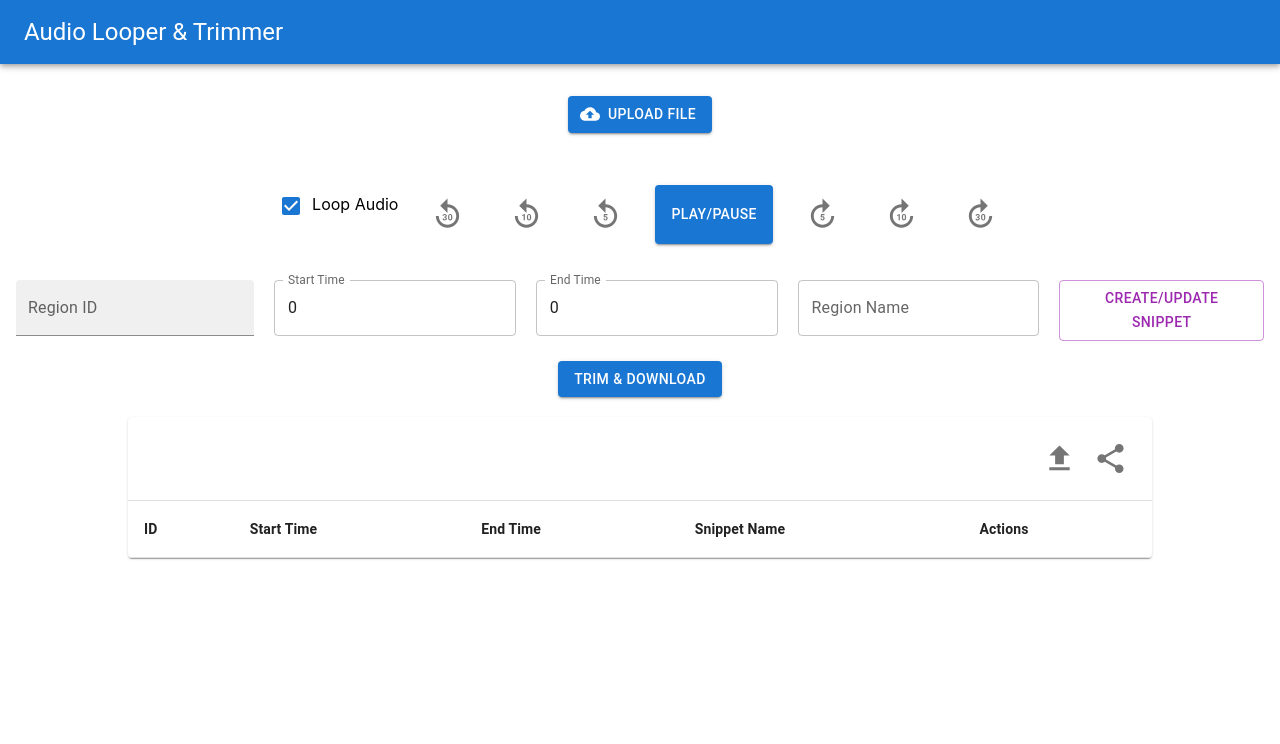
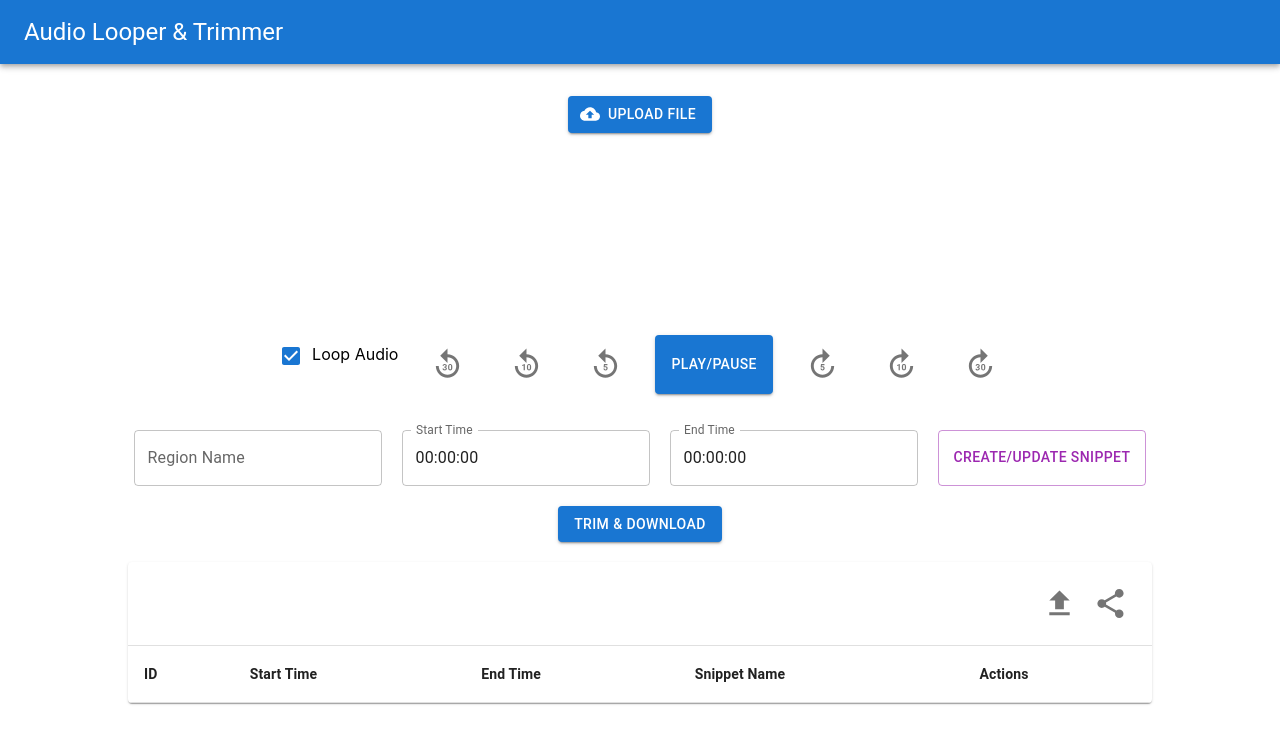
Before and after one commit to ruchaheda/auditio, a React (Create React App) app in the folder frontend/: page / in a window 1280 px wide. Shown: the top 744 px of the page. Built offline with nearby package versions, Linux system fonts and the light colour scheme.

Commit message:
trim and download now opens in new window. waveform now scrolls, and also scrolls during autoplay. (#12)

```diff
--- a/frontend/src/App.tsx
+++ b/frontend/src/App.tsx
@@ -1,4 +1,4 @@
-import React, { useState, useRef, useEffect } from 'react';
+import React, { useState, useRef } from 'react';
 import WaveSurfer from 'wavesurfer.js';
 import {
   AppBar,
@@ -19,14 +19,6 @@ function App() {
   const regions = useRef<{[id: number]: any}>({});
   const wavesurferRef = useRef<WaveSurferInstance | null>(null);
   const regionRef = useRef<any>(null); // Reference for the waveform region
-
-  // useEffect(() => {
-  //   console.log("Updated regions: ", regions);
-  // }, [regions]);
-
-  // useEffect(() => {
-  //   console.log("current region: ", regionRef.current);
-  // }, [regionRef.current])
 
   // Handle trimming the audio
   const handleTrim = () => {
@@ -51,9 +43,51 @@ function App() {
         const downloadLink = document.createElement('a');
         downloadLink.href = `http://localhost:5001/download/${data.output_filename}`;
         downloadLink.download = data.output_filename;
+        downloadLink.target = '_blank'; // Opens the file in a new window/tab
         downloadLink.click();
       });
   };
+
+  const secondsToHHMMSS = (seconds: number) => {
+    // Calculate hours, minutes, and seconds
+    const hrs = Math.floor(seconds / 3600);
+    const mins = Math.floor((seconds % 3600) / 60);
+    const secs = Math.floor(seconds % 60);
+
+    // Format hours, minutes, and seconds as two digits
+    const formattedHrs = hrs.toString().padStart(2, '0');
+    const formattedMins = mins.toString().padStart(2, '0');
+    const formattedSecs = secs.toString().padStart(2, '0');
+
+    const timestamp = `${formattedHrs}:${formattedMins}:${formattedSecs}`
+
+    // Return formatted string
+    return timestamp;
+  }
+
+  const HHMMSSToSeconds = (timestamp: string) => {
+    const parts = timestamp.split(':').map(Number); // Split the string by ':' and convert each part to a number
+    if (parts.some(isNaN)) {
+      return 0;
+    }
+
+    let seconds = 0;
+
+    // If the format is HH:MM:SS
+    if (parts.length === 3) {
+      const [hours, minutes, secs] = parts;
+      seconds = hours * 3600 + minutes * 60 + secs;
+    }
+    // If the format is MM:SS
+    else if (parts.length === 2) {
+      const [minutes, secs] = parts;
+      seconds = minutes * 60 + secs;
+    } else {
+      return 0;
+    }
+
+    return seconds;
+  }
 
   return (
     <Box>
@@ -83,6 +117,7 @@ function App() {
           regionRef={regionRef}
           setRenderTrigger={setRenderTrigger}
           audioFile={audioFile}
+          secondsToHHMMSS={secondsToHHMMSS}
         />
 
         <SnippetsActions
@@ -91,6 +126,8 @@ function App() {
           regionRef={regionRef}
           renderTrigger={renderTrigger}
           setRenderTrigger={setRenderTrigger}
+          secondsToHHMMSS={secondsToHHMMSS}
+          HHMMSSToSeconds={HHMMSSToSeconds}
         />
 
         <Button variant="contained" onClick={handleTrim} color="primary">Trim & Download</Button>
@@ -102,6 +139,7 @@ function App() {
           regionRef={regionRef}
           renderTrigger={renderTrigger}
           setRenderTrigger={setRenderTrigger}
+          secondsToHHMMSS={secondsToHHMMSS}
         />
       </Box>
     </Box>
--- a/frontend/src/SnippetsActions.tsx
+++ b/frontend/src/SnippetsActions.tsx
@@ -13,26 +13,32 @@ type SnippetActionsProps = {
     regionRef: any,
     renderTrigger: number,
     setRenderTrigger: React.Dispatch<React.SetStateAction<number>>,
+    secondsToHHMMSS: (seconds:number) => string,
+    HHMMSSToSeconds: (timestamp: string) => number,
 }
 
-const SnippetsActions: React.FC<SnippetActionsProps> = ({regions, wavesurferRef, regionRef, renderTrigger, setRenderTrigger}) => {
+const SnippetsActions: React.FC<SnippetActionsProps> = ({regions, wavesurferRef, regionRef, renderTrigger, setRenderTrigger, secondsToHHMMSS, HHMMSSToSeconds}) => {
 
     const [regionId, setRegionId] = useState<string>('');
-    const [currentRegionStartTime, setCurrentRegionStartTime] = useState<number>(0);  // State for start time
-    const [currentRegionEndTime, setCurrentRegionEndTime] = useState<number>(0);      // State for end time
+    const [activeRegionStartTime, setActiveRegionStartTime] = useState<number>(0);  // State for start time
+    const [activeRegionEndTime, setActiveRegionEndTime] = useState<number>(0);      // State for end time
+    const [enteredRegionStartTime, setEnteredRegionStartTime] = useState<string>('');
+    const [enteredRegionEndTime, setEnteredRegionEndTime] = useState<string>('');
     const [regionName, setRegionName] = useState<string>('');
+    const [error, setError] = useState(false);
+
+    // Regular expression to match HH:MM:SS or MM:SS
+    const timeRegex = /^(\d{2}):([0-5]\d):([0-5]\d)$|^([0-5]?\d):([0-5]\d)$/;
 
     // Manually update the start time
     const handleStartTimeChange = (e: React.ChangeEvent<HTMLInputElement>) => {
-        const value = parseFloat(e.target.value);
-        setCurrentRegionStartTime(value);
+        setEnteredRegionStartTime(e.target.value);
         setRegionId('');
     };
 
     // Manually update the end time
     const handleEndTimeChange = (e: React.ChangeEvent<HTMLInputElement>) => {
-        const value = parseFloat(e.target.value);
-        setCurrentRegionEndTime(value);
+        setEnteredRegionEndTime(e.target.value);
         setRegionId('');
     };
 
@@ -44,8 +50,11 @@ const SnippetsActions: React.FC<SnippetActionsProps> = ({regions, wavesurferRef,
         setRegionId('');
       }
 
-      setCurrentRegionStartTime(newStart);
-      setCurrentRegionEndTime(newEnd);
+      setActiveRegionStartTime(newStart);
+      setActiveRegionEndTime(newEnd);
+
+      setEnteredRegionStartTime(secondsToHHMMSS(newStart));
+      setEnteredRegionEndTime(secondsToHHMMSS(newEnd));
 
       if (name) {
         setRegionName(name);
@@ -65,13 +74,13 @@ const SnippetsActions: React.FC<SnippetActionsProps> = ({regions, wavesurferRef,
       // if no pre-existing region
 
       const newRegionName = regionName ? regionName : "New Region";
-      console.log("newRegionName: ", newRegionName);
 
-      if (regionId == '') {
-        console.log("regionName: ", regionName);
-        const newRegion = (wavesurferRef.current?.getActivePlugins()[2] as RegionsPlugin).addRegion({
-          start: currentRegionStartTime,
-          end: currentRegionEndTime,
+      // printDebugStatements("createRegionManually", "right before creating new region with no regionId");
+
+      if (regionId == '' && wavesurferRef.current) {
+        const newRegion = (wavesurferRef.current.getActivePlugins()[1] as RegionsPlugin).addRegion({
+          start: HHMMSSToSeconds(enteredRegionStartTime),
+          end: HHMMSSToSeconds(enteredRegionEndTime),
           content: newRegionName,
           contentEditable: true,
           drag: true,
@@ -88,8 +97,8 @@ const SnippetsActions: React.FC<SnippetActionsProps> = ({regions, wavesurferRef,
         const regionToUpdate = regions.current[regionId];
 
         regionToUpdate.setOptions({
-          start: currentRegionStartTime,
-          end: currentRegionEndTime,
+          start: HHMMSSToSeconds(enteredRegionStartTime),
+          end: HHMMSSToSeconds(enteredRegionEndTime),
           content: regionName,
         })
 
@@ -99,6 +108,20 @@ const SnippetsActions: React.FC<SnippetActionsProps> = ({regions, wavesurferRef,
       setRenderTrigger(prev => prev + 1);
      };
 
+    const printDebugStatements = (functionName: string, note: string) => {
+      console.log("functionName: " + functionName + "\n");
+      console.log("note: " + note + "\n");
+      console.log("regions: ", regions.current);
+      console.log("wavesurferRef.current: ", wavesurferRef.current);
+      console.log("wavesurferRef.current.getActivePlugins: ", wavesurferRef.current.getActivePlugins());
+      console.log("currentRegionStarttime: ", activeRegionStartTime);
+      console.log("currentRegionEndTime: ", activeRegionEndTime);
+      console.log("regionId: ", regionId);
+
+      console.log("enteredRegionStartTime: ", enteredRegionStartTime);
+      console.log("enteredRegionEndTime: ", enteredRegionEndTime);
+    }
+
     return (
         <Box
           display="flex"
@@ -106,35 +129,18 @@ const SnippetsActions: React.FC<SnippetActionsProps> = ({regions, wavesurferRef,
           gap="20px"
           justifyContent="center"
         >
-          <TextField
+          {/* <TextField
             id="regionId"
             label="Region ID"
             variant="filled"
+            hidden
             value={regionId}
             slotProps={{
               input: {
                 readOnly: true,
               },
             }}
-          />
-
-          <TextField
-            id="startTime"
-            label="Start Time"
-            type="number"
-            variant="outlined"
-            value={currentRegionStartTime}
-            onChange={handleStartTimeChange}
-          />
-
-          <TextField
-            id="endTime"
-            label="End Time"
-            type="number"
-            variant="outlined"
-            value={currentRegionEndTime}
-            onChange={handleEndTimeChange}
-          />
+          /> */}
 
           <TextField
             id="regionName"
@@ -144,6 +150,24 @@ const SnippetsActions: React.FC<SnippetActionsProps> = ({regions, wavesurferRef,
             onChange={(e) => setRegionName(e.target.value)}
           />
 
+          <TextField
+            id="startTime"
+            label="Start Time"
+            type="string"
+            variant="outlined"
+            value={enteredRegionStartTime}
+            onChange={handleStartTimeChange}
+          />
+
+          <TextField
+            id="endTime"
+            label="End Time"
+            type="string"
+            variant="outlined"
+            value={enteredRegionEndTime}
+            onChange={handleEndTimeChange}
+          />
+
           <Button variant="outlined" onClick={createRegionManually} color="secondary">Create/Update Snippet</Button>
         </Box>
     );
--- a/frontend/src/Waveform.tsx
+++ b/frontend/src/Waveform.tsx
@@ -17,11 +17,15 @@ type WaveformProps = {
     regionRef: any,
     setRenderTrigger: React.Dispatch<React.SetStateAction<number>>,
     audioFile: string | null,
+    secondsToHHMMSS: (seconds:number) => string,
 };
 
-const Waveform: React.FC<WaveformProps> = ({regions, wavesurferRef, regionRef, setRenderTrigger, audioFile}) => {
+const Waveform: React.FC<WaveformProps> = ({regions, wavesurferRef, regionRef, setRenderTrigger, audioFile, secondsToHHMMSS}) => {
     const [loopAudio, setLoopAudio] = useState<boolean>(true);
     const loopAudioRef = useRef<boolean>(true);
+    const [duration, setDuration] = useState(0);
+    const [currentTime, setCurrentTime] = useState(0);
+    const [playPause, setPlayPause] = useState(false);
 
     // Load the uploaded audio file into wavesurfer
     const loadAudio = (filename: string) => {
@@ -31,17 +35,17 @@ const Waveform: React.FC<WaveformProps> = ({regions, wavesurferRef, regionRef, s
         }
 
         // Create a timeline plugin instance with custom options
-        const topTimeline = TimelinePlugin.create({
-            container: '#waveform',
-            height: 20,
-            timeInterval: 1,
-            primaryLabelInterval: 5,
-            secondaryLabelOpacity: 0,
-            style: {
-                fontSize: '20px',
-                color: '#2D5B88',
-            },
-        })
+        // const topTimeline = TimelinePlugin.create({
+        //     container: '#waveform',
+        //     height: 20,
+        //     timeInterval: 1,
+        //     primaryLabelInterval: 5,
+        //     secondaryLabelOpacity: 0,
+        //     style: {
+        //         fontSize: '20px',
+        //         color: '#2D5B88',
+        //     },
+        // })
 
         const hover = Hover.create({
             lineColor: '#ff0000',
@@ -57,14 +61,16 @@ const Waveform: React.FC<WaveformProps> = ({regions, wavesurferRef, regionRef, s
             container: '#waveform',
             waveColor: 'rgb(200, 0, 200)',
             progressColor: 'rgb(100, 0, 100)',
+            autoScroll: true,
+            autoCenter: true,    // Disable auto-centering
+            minPxPerSec: 20,      // Minimum pixels per second for the waveform
+            fillParent: false,
             height: 100,
             barWidth: 2,
             barGap: 1,
             barRadius: 2,
-            plugins: [topTimeline, hover, regionPlugin]
+            plugins: [hover, regionPlugin]
         });
-
-        console.log("active plugins, ", wavesurfer.getActivePlugins());
 
         wavesurferRef.current = wavesurfer;
 
@@ -73,6 +79,7 @@ const Waveform: React.FC<WaveformProps> = ({regions, wavesurferRef, regionRef, s
 
         wavesurfer.on('ready' as any, () => {
             console.log("waveform is ready!");
+            setDuration(wavesurferRef.current.getDuration())
 
             regionPlugin.enableDragSelection({
                 color: 'rgba(255, 0, 0, 0.3)',
@@ -81,7 +88,16 @@ const Waveform: React.FC<WaveformProps> = ({regions, wavesurferRef, regionRef, s
             // Listening for when user seeks to a specific part on the waveform.
             wavesurfer.on('seeking' as any, (progress) => {
                 console.log('User is interacting with the waveform:', progress);
+                setCurrentTime(progress);
             });
+
+            wavesurferRef.current.on('play' as any, () => {
+                setPlayPause(true);
+            })
+
+            wavesurferRef.current.on('pause' as any, () => {
+                setPlayPause(false);
+            })
 
             // Listen for region creation
             regionPlugin.on('region-created' as any, (region) => {
@@ -89,9 +105,14 @@ const Waveform: React.FC<WaveformProps> = ({regions, wavesurferRef, regionRef, s
 
                 const regionName = region.content ? region.content : "New Region";
 
+                regionRef.current?.setOptions({
+                    color: 'rgba(0, 0, 0, 0.1)'
+                })
+
                 region.setOptions({
                     content: regionName,
                     contentEditable: true,
+                    color: 'rgba(255, 0, 0, 0.3)'
                 })
 
                 regionRef.current = region;
@@ -105,22 +126,46 @@ const Waveform: React.FC<WaveformProps> = ({regions, wavesurferRef, regionRef, s
 
             regionPlugin.on('region-clicked' as any, (region, e) => {
                 e.stopPropagation(); // prevent triggering a click on the waveform
+
+                // regionRef.current.set rgba(0, 0, 0, 0.1), rgba(255, 0, 0, 0.3)
+                regionRef.current.setOptions({
+                    color: 'rgba(0, 0, 0, 0.1)'
+                })
+
                 regionRef.current = region;
+                regionRef.current.setOptions({
+                    color: 'rgba(255, 0, 0, 0.3)'
+                })
                 console.log('region-clicked! current region: ', regionRef.current);
+
+                if (loopAudioRef) {
+                    loopAudioRef.current = false;
                     regionRef.current.play();
+                    loopAudioRef.current = true;
+                }
+                else {
+                    regionRef.current.play();
+                }
+
                 setRenderTrigger(prev => prev + 1);
-
-            // TODO: BUG - figure out why clicking on a different region is not playing that new region.
             });
 
             regionPlugin.on('region-out' as any, (region) => {
-            if (loopAudioRef.current) {
+
+                if (loopAudioRef.current && regionRef.current == region) {
                     region.play();
                 }
             })
 
             regionPlugin.on('region-updated' as any, (region) => {
+                regionRef.current.setOptions({
+                    color: 'rgba(0, 0, 0, 0.1)'
+                })
+
                 regionRef.current = region;
+                regionRef.current.setOptions({
+                    color: 'rgba(255, 0, 0, 0.3)'
+                })
                 setRenderTrigger(prev => prev + 1);
             })
         });
@@ -132,7 +177,17 @@ const Waveform: React.FC<WaveformProps> = ({regions, wavesurferRef, regionRef, s
     }
 
     const handlePlayPause: React.MouseEventHandler<HTMLButtonElement> = () => {
+
+        if (regionRef.current &&
+            loopAudioRef.current &&
+            !playPause &&
+            !(currentTime >= regionRef.current.start && currentTime <= regionRef.current.end)
+        ) {
+            regionRef.current.play();
+        }
+        else {
             wavesurferRef.current.playPause();
+        }
     }
 
     const seek = (seconds: number) => {
@@ -151,7 +206,61 @@ const Waveform: React.FC<WaveformProps> = ({regions, wavesurferRef, regionRef, s
 
     return (
         <Box>
-            <Box width="100vw" id="waveform" />
+            <Box
+                sx={{
+                    width: '100vw',
+                    overflow: 'hidden',   // Prevent the outer box from scrolling
+                    position: 'relative', // Stable layout for the waveform
+                }}
+            >
+                <Box
+                    id="waveform"
+                    sx={{
+                        width: '100%',
+                        height: '150px',
+                        overflowX: 'auto',     // Enable horizontal scrolling within this container
+                        whiteSpace: 'nowrap',  // Prevent wrapping to enable horizontal scrolling
+                      }}
+                />
+                <Box
+                    sx={{
+                        display: 'flex',              // Use flexbox for row alignment
+                        justifyContent: 'space-between', // Ensure space between the center and right items
+                        alignItems: 'center',          // Vertically align items
+                        width: '100%',                 // Make sure the box takes up the full width
+                        paddingRight: '16px',          // Add some padding on the right for spacing
+                    }}
+                    >
+                    {wavesurferRef.current && (
+                        <>
+                        {/* Container for Start and End Time, centered */}
+                        <Box
+                            sx={{
+                                display: 'flex',
+                                gap: '20px',                  // Space between Start and End Time
+                                justifyContent: 'center',     // Center items in this box
+                                flex: 1,                      // Make it take available space in the middle
+                                alignItems: 'center',
+                            }}
+                        >
+                            <Box><p><b>Current Active Region:</b></p></Box>
+                            <Box><p><b>Start Time:</b> {regionRef.current ? secondsToHHMMSS(regionRef.current.start) : ''}</p></Box>
+                            <Box><p><b>End Time:</b> {regionRef.current ? secondsToHHMMSS(regionRef.current.end) : ''}</p></Box>
+                        </Box>
+
+                        {/* Container for Total Duration aligned to the right */}
+                        <Box
+                            sx={{
+                            textAlign: 'right',           // Align Total Duration text to the right
+                            flex: 'none',                 // Ensure it doesn't stretch or grow
+                            }}
+                        >
+                            <p style={{ marginRight: '16px' }}><b>Total Duration:</b> {secondsToHHMMSS(duration)}</p>
+                        </Box>
+                        </>
+                    )}
+                </Box>
+            </Box>
 
             <Box
                 display="flex"
```
Also changed, not shown: frontend/src/SnippetsView.tsx (+14 -3 lines). Lines whose indentation alone changed are shown as unchanged.
